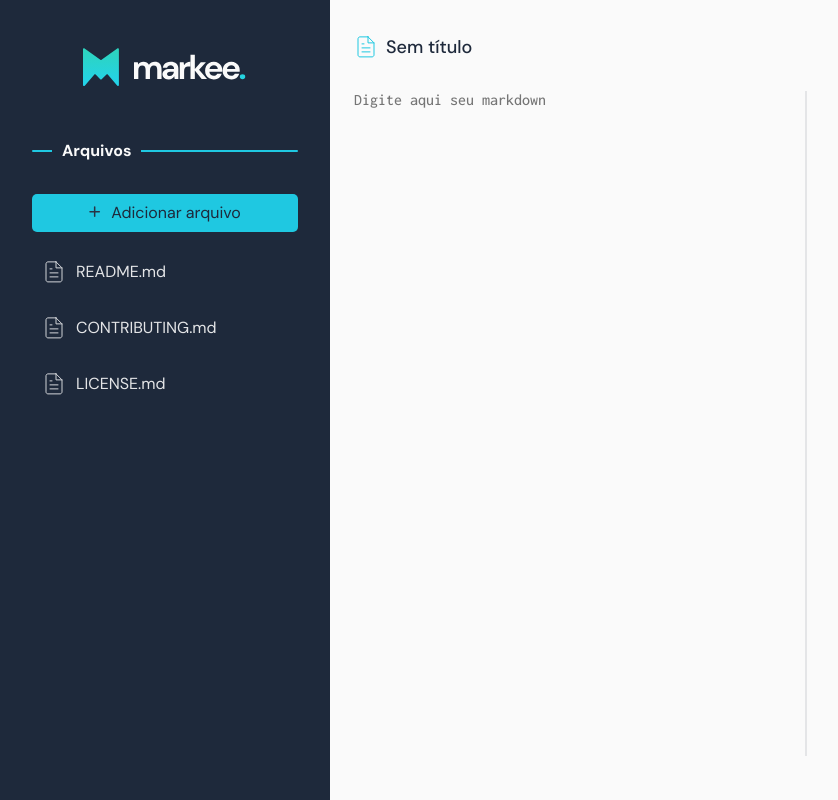
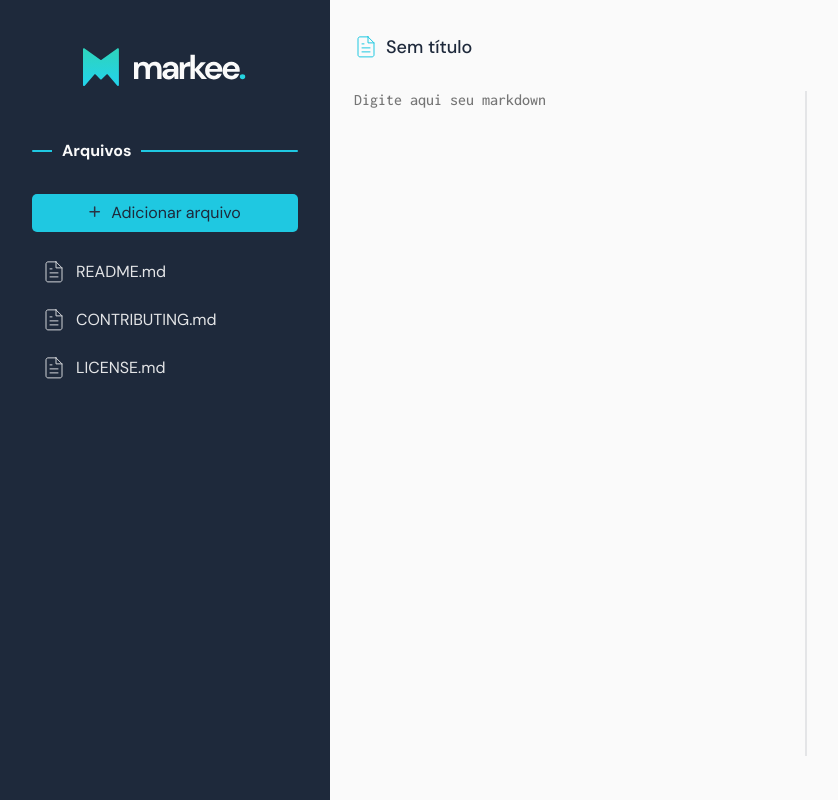
Before and after one commit to erickgust/markee, a React (Create React App) app: page / in a window 1280 px wide. Shown: the whole page, without its empty margins (0-838 px from the left). Built offline with nearby package versions, Linux system fonts and the light colour scheme.

Commit message:
Decrease the gap between files in the list

```diff
--- a/src/sidebar/files/styles.ts
+++ b/src/sidebar/files/styles.ts
@@ -17,7 +17,7 @@ export const FileList = styled.ul`${({ theme }) => css`
   margin: 0;
   display: flex;
   flex-direction: column;
-  gap: 1.6rem;
+  gap: 0.8rem;
   list-style: none;
   font-size: 1.6rem;
   padding: 0;
```
